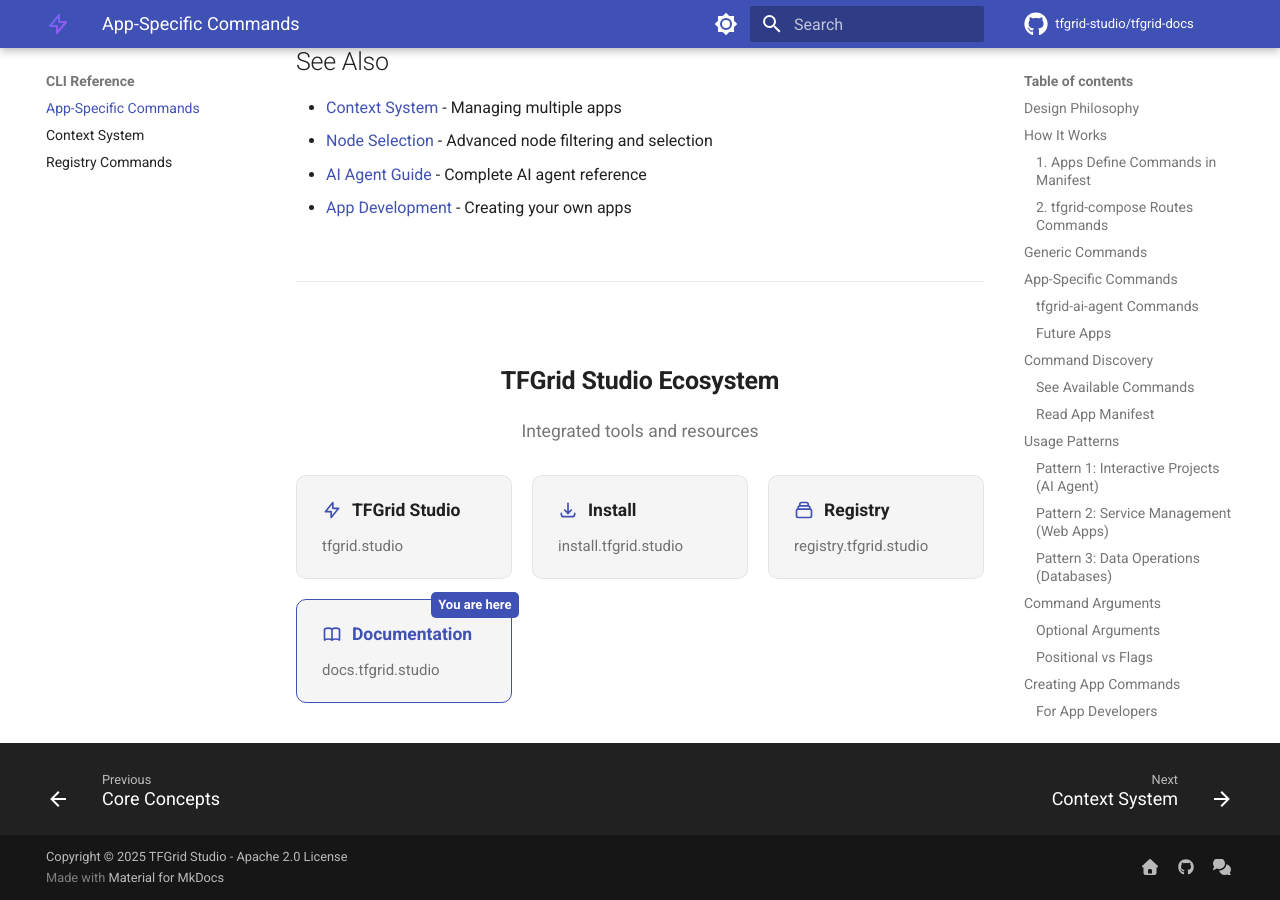
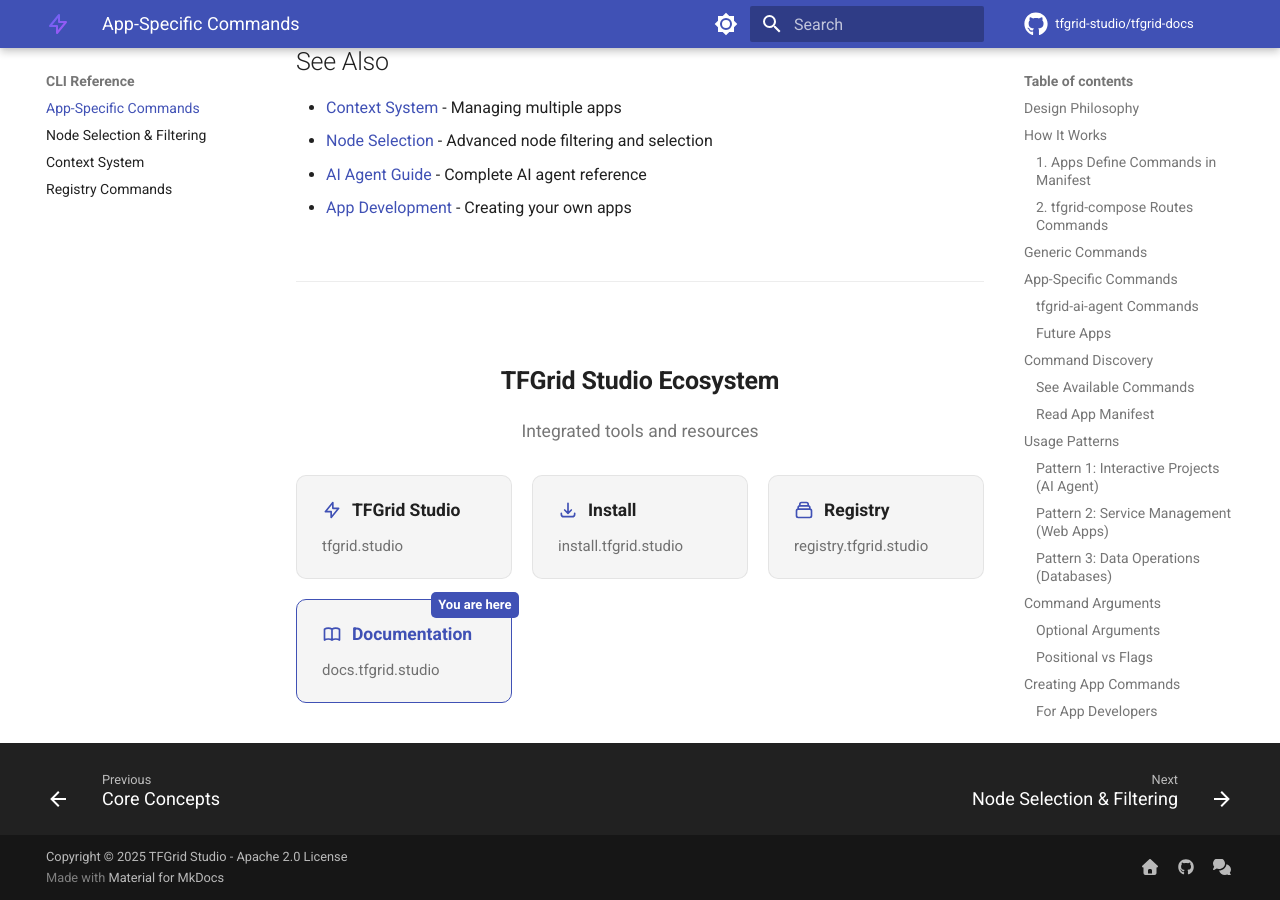
Before and after one commit to tfgrid-studio/tfgrid-docs, an MkDocs documentation site: the page built from docs/cli/app-commands.md, in a window 1280 px wide and 900 px high, scrolled down 8606 px. Built offline with MkDocs 1.6.1 and Material for MkDocs 9.7.7, drawn with Linux system fonts in a browser that asks for light colours; comment, search, counter and statistics services are not loaded; the version menu is left out.

Commit message:
docs: Add node selection guide to CLI reference navigation

```diff
--- a/mkdocs.yml
+++ b/mkdocs.yml
@@ -127,6 +127,7 @@
 
   - CLI Reference:
     - App-Specific Commands: cli/app-commands.md
+    - Node Selection & Filtering: cli/node-selection.md
     - Context System: cli/context-system.md
     - Registry Commands: cli/registry.md
 
```
